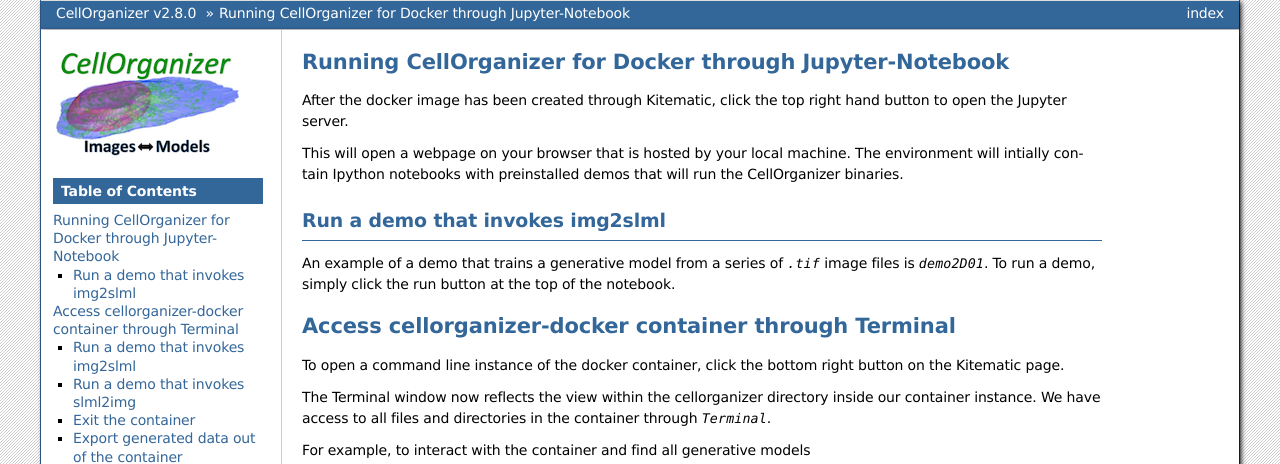
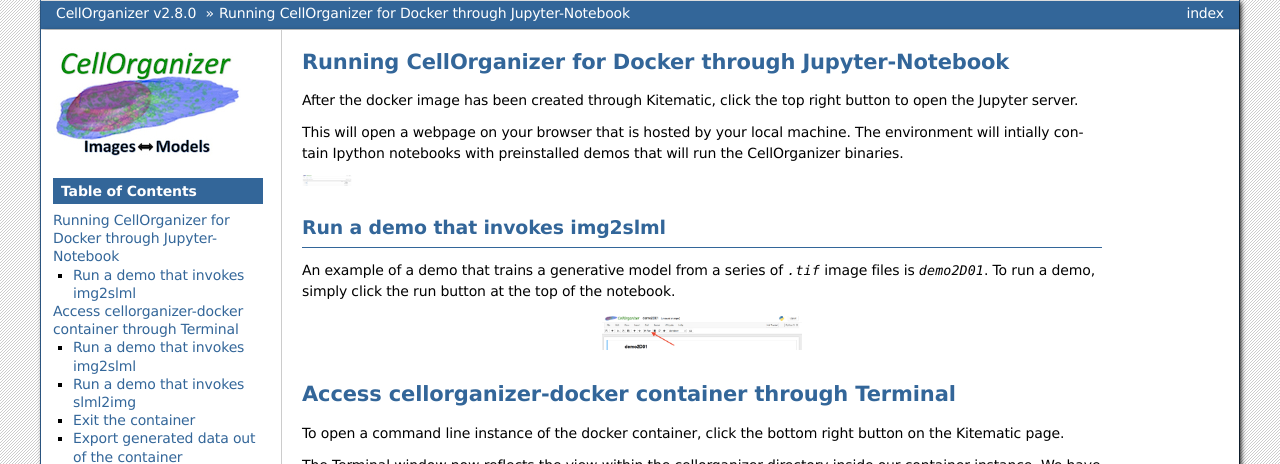
Before and after one commit to murphygroup/cellorganizer-documentation_old, a Sphinx documentation site: the page built from source/chapters/docker/running.rst, in a window 1280 px wide and 900 px high, cut to the strip 0-464 px from the top of the window. Built offline with Sphinx 7.4.7, drawn with Linux system fonts in a browser that asks for light colours.

Commit message:
Update running.rst

```diff
--- a/source/chapters/docker/running.rst
+++ b/source/chapters/docker/running.rst
@@ -1,13 +1,18 @@
 Running CellOrganizer for Docker through Jupyter-Notebook
 ********************************
-After the docker image has been created through Kitematic, click the top right hand button to open the Jupyter server.
+After the docker image has been created through Kitematic, click the top right button to open the Jupyter server.
 
 This will open a webpage on your browser that is hosted by your local machine. The environment will intially contain Ipython notebooks with preinstalled demos that will run the CellOrganizer binaries.
 
+.. image:: home_page.png
+    :width: 50px
 
 Run a demo that invokes img2slml
 --------------------------------
 An example of a demo that trains a generative model from a series of `.tif` image files is `demo2D01`. To run a demo, simply click the run button at the top of the notebook.
+
+.. figure:: Run_Button.png
+    :width: 200px
 
 Access cellorganizer-docker container through Terminal
 ********************************
```
